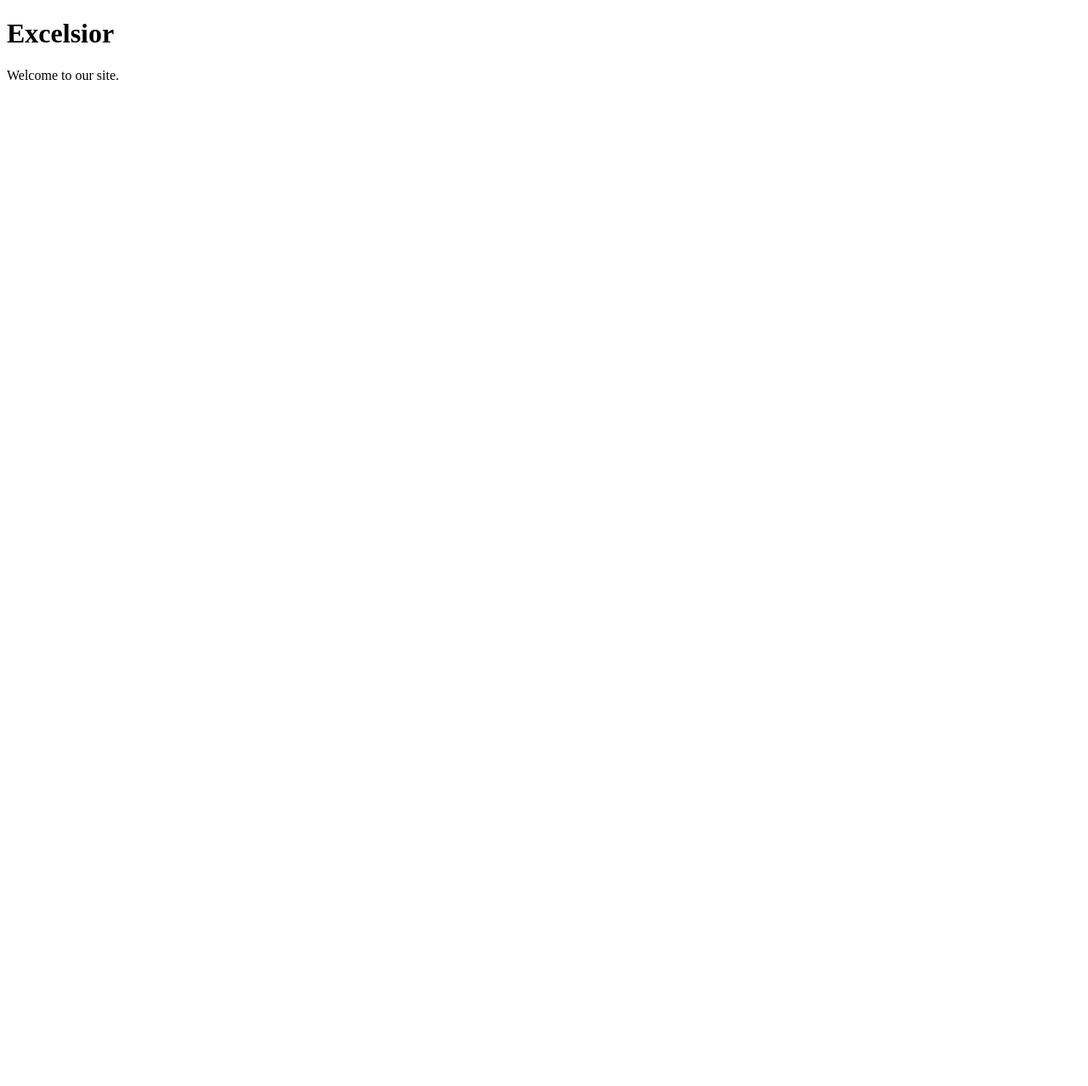
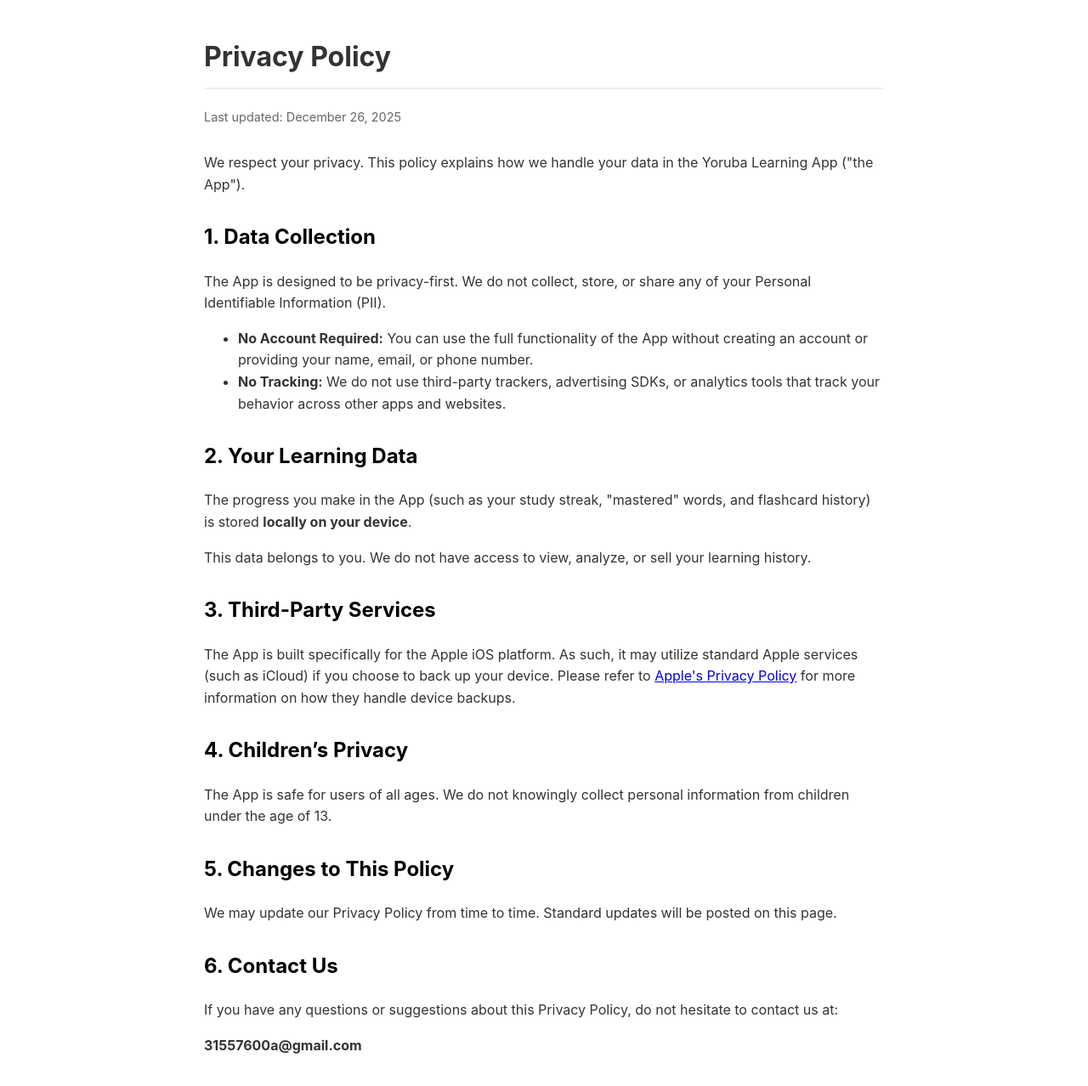
Before and after one commit to excelsiorventures/yoruba, a plain HTML site: page index.html in a window 1280 px wide. Shown: the whole page at 85% size. Before the commit the page ends 800 px from the top, so only its background shows below. Drawn offline with Linux system fonts and the light colour scheme.

Commit message:
Update index.html

```diff
--- a/index.html
+++ b/index.html
@@ -1,10 +1,47 @@
 <!DOCTYPE html>
-<html>
-  <head>
-    <title>Excelsior</title>
-  </head>
-  <body>
-    <h1>Excelsior</h1>
-    <p>Welcome to our site.</p>
-  </body>
+<html lang="en">
+<head>
+    <meta charset="UTF-8">
+    <meta name="viewport" content="width=device-width, initial-scale=1.0">
+    <title>Privacy Policy - Yoruba Learning App</title>
+    <style>
+        body { font-family: -apple-system, BlinkMacSystemFont, "Segoe UI", Roboto, Helvetica, Arial, sans-serif; line-height: 1.6; max-width: 800px; margin: 0 auto; padding: 20px; color: #333; }
+        h1 { border-bottom: 2px solid #eee; padding-bottom: 10px; }
+        h2 { margin-top: 30px; color: #000; }
+        p { margin-bottom: 15px; }
+        .last-updated { color: #666; font-size: 0.9em; margin-bottom: 30px; }
+    </style>
+</head>
+<body>
+
+    <h1>Privacy Policy</h1>
+    <p class="last-updated">Last updated: December 26, 2025</p>
+
+    <p>We respect your privacy. This policy explains how we handle your data in the Yoruba Learning App ("the App").</p>
+
+    <h2>1. Data Collection</h2>
+    <p>The App is designed to be privacy-first. We do not collect, store, or share any of your Personal Identifiable Information (PII).</p>
+    <ul>
+        <li><strong>No Account Required:</strong> You can use the full functionality of the App without creating an account or providing your name, email, or phone number.</li>
+        <li><strong>No Tracking:</strong> We do not use third-party trackers, advertising SDKs, or analytics tools that track your behavior across other apps and websites.</li>
+    </ul>
+
+    <h2>2. Your Learning Data</h2>
+    <p>The progress you make in the App (such as your study streak, "mastered" words, and flashcard history) is stored <strong>locally on your device</strong>.</p>
+    <p>This data belongs to you. We do not have access to view, analyze, or sell your learning history.</p>
+
+    <h2>3. Third-Party Services</h2>
+    <p>The App is built specifically for the Apple iOS platform. As such, it may utilize standard Apple services (such as iCloud) if you choose to back up your device. Please refer to <a href="https://www.apple.com/legal/privacy/">Apple's Privacy Policy</a> for more information on how they handle device backups.</p>
+
+    <h2>4. Children’s Privacy</h2>
+    <p>The App is safe for users of all ages. We do not knowingly collect personal information from children under the age of 13.</p>
+
+    <h2>5. Changes to This Policy</h2>
+    <p>We may update our Privacy Policy from time to time. Standard updates will be posted on this page.</p>
+
+    <h2>6. Contact Us</h2>
+    <p>If you have any questions or suggestions about this Privacy Policy, do not hesitate to contact us at:</p>
+    <p><strong>31557600a@gmail.com</strong></p>
+
+</body>
 </html>
```
